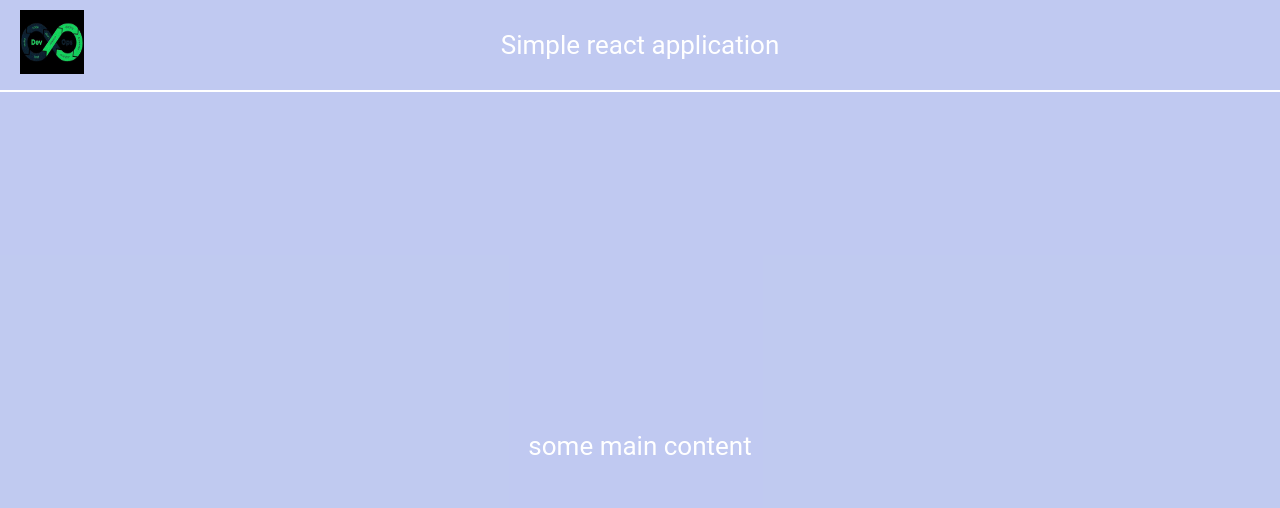
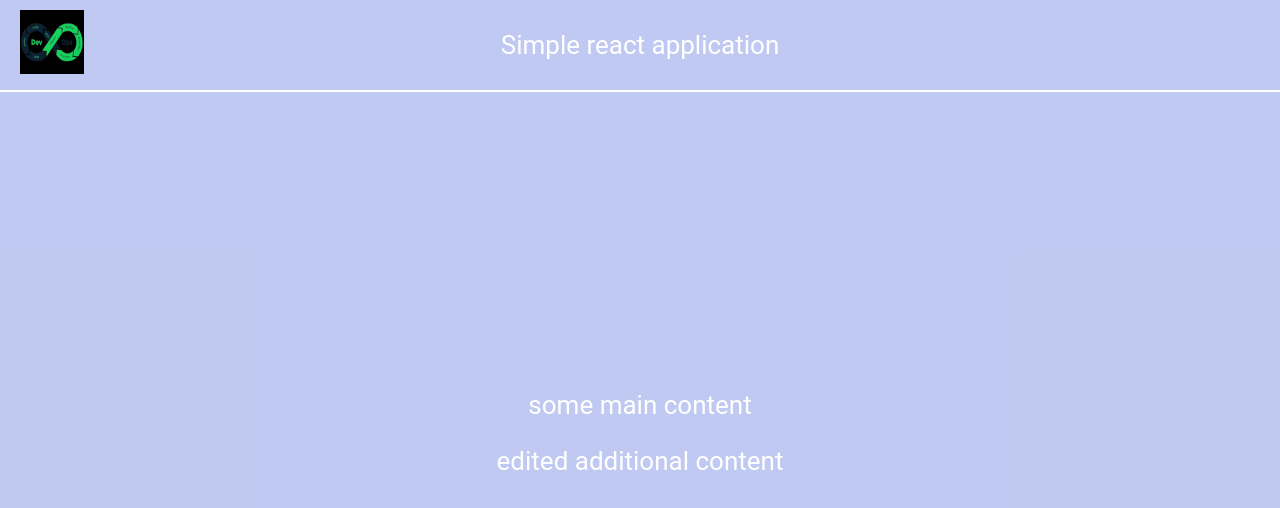
Before and after one commit to Abhay-Joshi-Git/CICD-react, a React (Create React App) app in the folder a/: page / in a window 1280 px wide. Shown: the top 508 px of the page. Built offline with nearby package versions, Linux system fonts and the light colour scheme.

Commit message:
added fearure 1 for project 1

```diff
--- a/a/src/App.js
+++ b/a/src/App.js
@@ -14,6 +14,9 @@ class App extends Component {
         </header>
         <div className="App-body">
           some main content
+          <p>
+            edited additional content
+          </p>
         </div>
       </div>
     );
```
